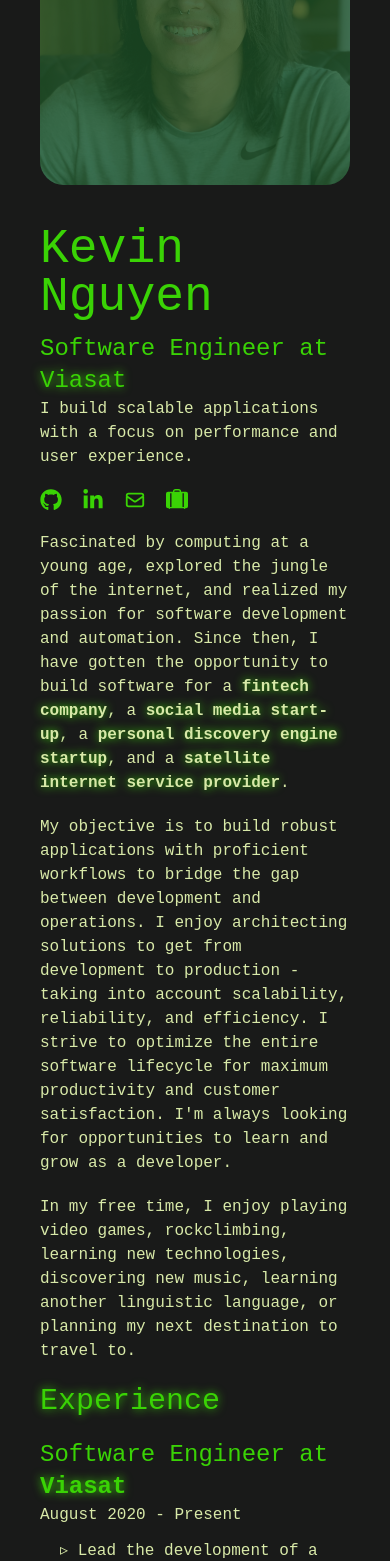
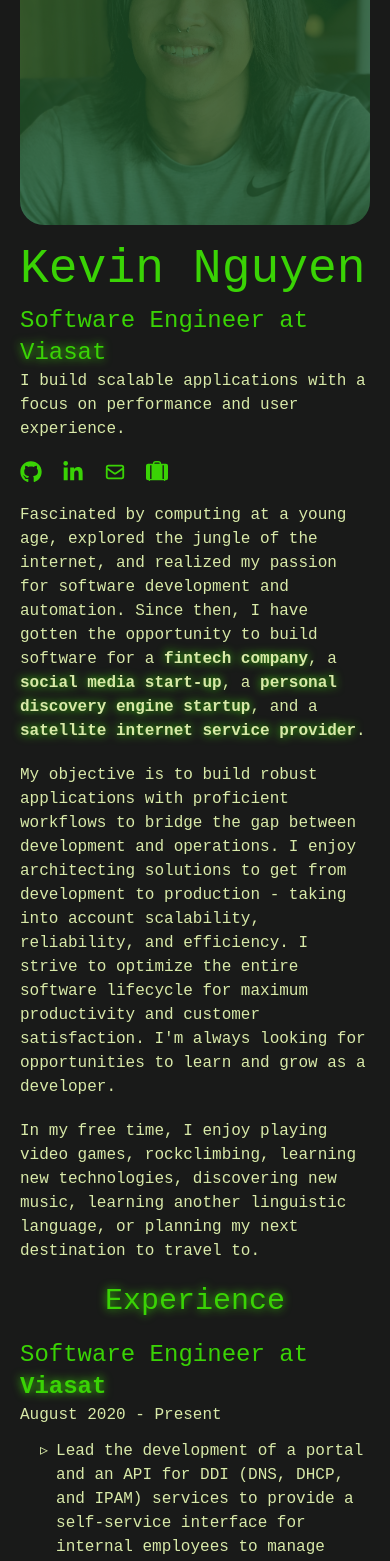
Before and after one commit to ktn1234/personal-website, a React (Vite) app: page / in a window 390 px wide. Shown: the part 193-1754 px from the top of the page. Built offline with nearby package versions, Linux system fonts and the light colour scheme.

Commit message:
:lipstick: Adjusted padding, centering pfp on small screens, and uniform experience text

```diff
--- a/src/components/Container/UIContainer.tsx
+++ b/src/components/Container/UIContainer.tsx
@@ -1,5 +1,5 @@
 function UIContainer({ children }: { children: React.ReactNode }): JSX.Element {
-  return <div className="px-10 py-5 sm:px-20 sm:py-10">{children}</div>;
+  return <div className="p-5 sm:px-20 sm:py-10">{children}</div>;
 }
 
 export default UIContainer;
--- a/src/sections/About.tsx
+++ b/src/sections/About.tsx
@@ -4,7 +4,7 @@ function About(): JSX.Element {
   return (
     <section id="about" className="lg:flex lg:items-center lg:justify-evenly">
       <div>
-        <div className="max-w-sm lg:max-w-max bg-secondary rounded-3xl">
+        <div className="max-w-sm lg:max-w-max bg-secondary rounded-3xl ml-auto mr-auto md:ml-0 md:mr-0">
           <img
             className="opacity-20 rounded-3xl"
             src="images/me.jpg"
@@ -13,7 +13,7 @@ function About(): JSX.Element {
         </div>
       </div>
       <div className="lg:pl-20">
-        <h1 className="pt-10 text-5xl">Kevin Nguyen</h1>
+        <h1 className="pt-5 text-5xl">Kevin Nguyen</h1>
         <p className="text-2xl pt-3">
           Software Engineer at{" "}
           <span className="drop-shadow-tertiary-glow hover:underline hover:text-quaternary hover:animate-pulse">
--- a/src/sections/Experience.tsx
+++ b/src/sections/Experience.tsx
@@ -103,7 +103,9 @@ const jobs: Job[] = [
 function Experience(): JSX.Element {
   return (
     <section id="experience">
-      <h1 className="text-3xl drop-shadow-tertiary-glow">Experience</h1>
+      <h1 className="text-3xl drop-shadow-tertiary-glow text-center md:text-left">
+        Experience
+      </h1>
       <div>
         {jobs.map((job: Job, index: number) => (
           <div key={index} className="pt-5">
@@ -116,9 +118,9 @@ function Experience(): JSX.Element {
             <p className="text-quaternary">{job.time}</p>
             <ul className="pl-5 pt-3">
               {job.description.map((desc: string, index: number) => (
-                <li key={index} className="text-quaternary">
-                  {"▹ "}
-                  {desc}
+                <li key={index} className="flex text-quaternary">
+                  {"▹"}
+                  <span className="pl-2">{desc}</span>
                 </li>
               ))}
               <div className="pt-2 flex gap-2 flex-wrap">
```
